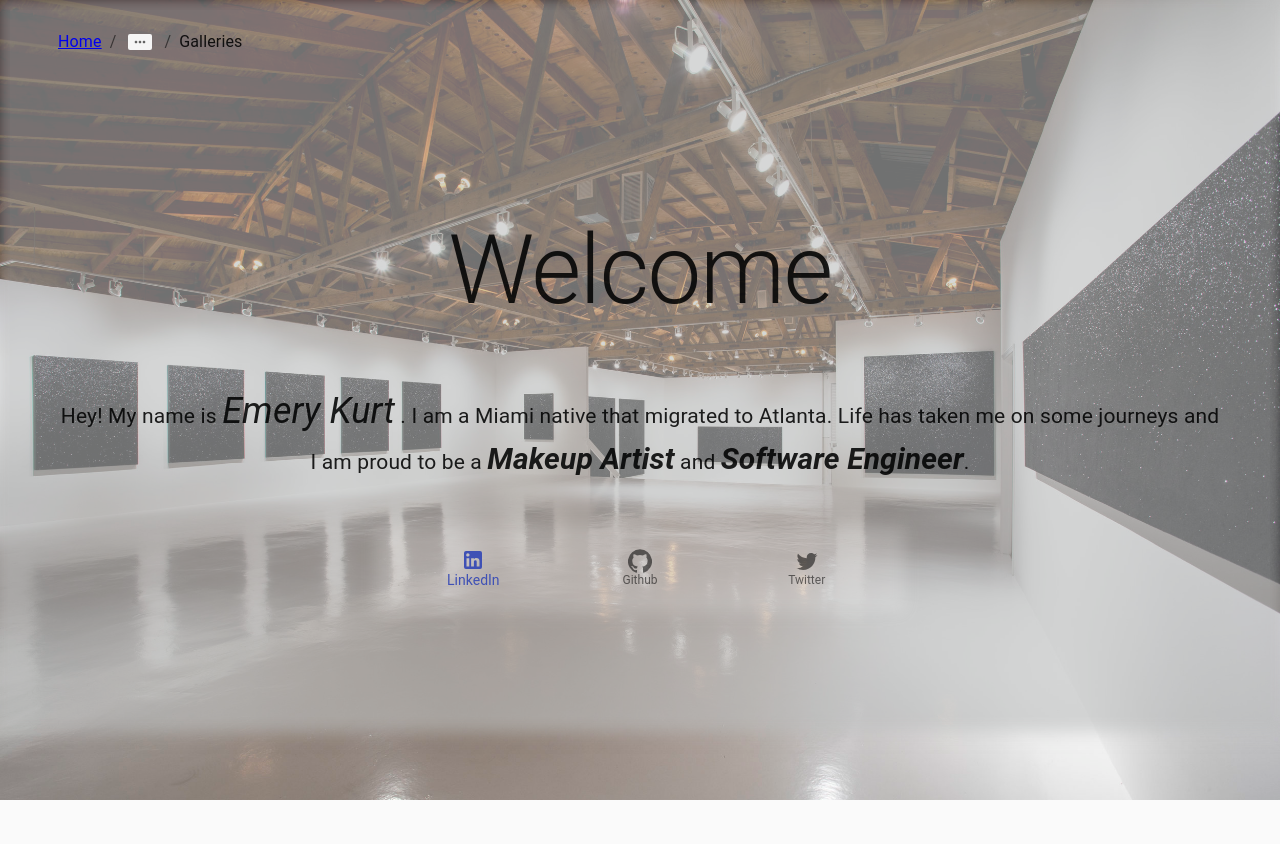
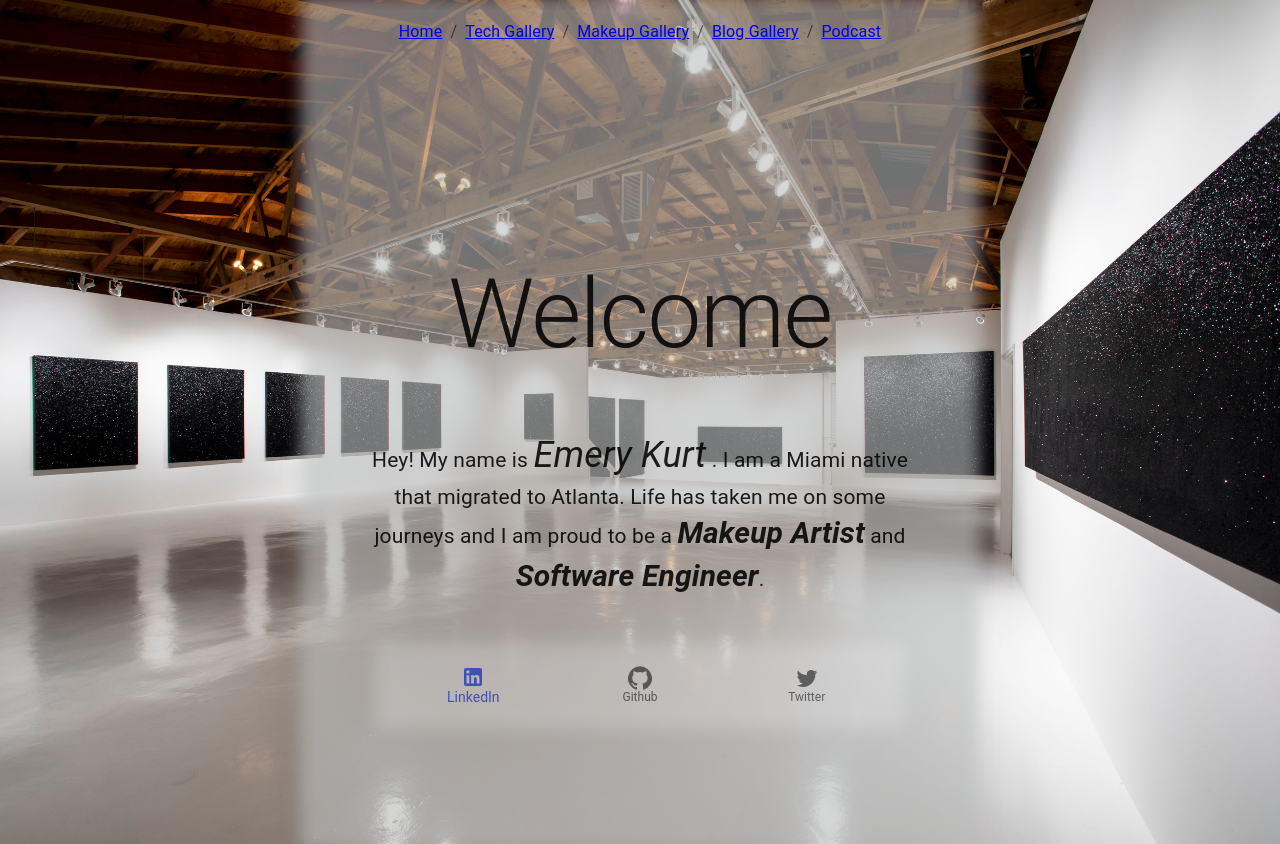
Before and after one commit to emerykurt/emery-kurt-portfolio, a React (Create React App) app: page / in a window 1280 px wide. Before the commit the page ends 800 px from the top, so only its background shows below. Built offline with nearby package versions, Linux system fonts and the light colour scheme.

Commit message:
implemented responsive styling

```diff
--- a/src/App.css
+++ b/src/App.css
@@ -41,6 +41,7 @@ body {
   display: flex;
   overflow-x: auto;
   white-space: wrap;
+  position: 'fixed';
   padding: 10px;
   flex-direction: column;
   align-items: center;
--- a/src/Landing/LandingPage.js
+++ b/src/Landing/LandingPage.js
@@ -9,7 +9,7 @@ export default function LandingPage() {
     return (
         <div align='center'>
             <br/><br/><br/><br/>
-            <Container style={{ background: 'rgb(187,188,189, 0)', boxShadow: '0 0 15px 15px rgb(187,188,189, 0)'}}>
+            <Container maxWidth="sm" style={{ background: 'rgb(187,188,189, 0)', boxShadow: '0 0 15px 15px rgb(187,188,189, 0)'}}>
             <br/><br/>
             <Typography variant= 'h1'>Welcome</Typography><br/><br/><br/>
             <Typography variant="p" style={{ fontSize: '21px'}} fontWeight="fontWeightMedium">
--- a/src/Makeup/CarterPhotoshoot/Carter.js
+++ /dev/null
@@ -1,10 +0,0 @@
-import React from 'react'
-import Photo from './photoreel'
-
-export default function Carter() {
-    return (
-        <div>
-            <Photo />
-        </div>
-    )
-}
--- a/src/Makeup/Makeup.js
+++ b/src/Makeup/Makeup.js
@@ -1,8 +1,8 @@
 import React from 'react';
 import Video from './Video'
-import WedShoot from './Wedding/Wedding'
-import Sky from './SkyPhotoshoot/Sky'
-import Carter from './CarterPhotoshoot/Carter'
+import Wedding from './Wedding/photoreel'
+import Sky from './SkyPhotoshoot/photoreel'
+import Carter from './CarterPhotoshoot/photoreel'
 
 export default function Makeup() {
     return (
@@ -10,7 +10,7 @@ export default function Makeup() {
             <br/><br/><br/>
             <Video/>
             <br/><br/><br/><br/><br/><br/>
-            <WedShoot />
+            <Wedding />
             <br/><br/><br/><br/><br/><br/>
             <Sky/>
             <br/><br/><br/><br/><br/><br/>
--- a/src/Makeup/SkyPhotoshoot/Sky.js
+++ /dev/null
@@ -1,10 +0,0 @@
-import React from 'react'
-import Photo from './photoreel'
-
-export default function Sky() {
-    return (
-        <div>
-            <Photo/>
-        </div>
-    )
-}
--- a/src/Makeup/Wedding/Wedding.js
+++ /dev/null
@@ -1,10 +0,0 @@
-import React from 'react';
-import Photos from './photoreel'
-
-export default function Wedding() {
-    return (
-        <div>
-            <Photos />
-        </div>
-    )
-}
--- a/src/NavBar/NavBar.js
+++ b/src/NavBar/NavBar.js
@@ -12,9 +12,20 @@ import Zoom from '@material-ui/core/Zoom';
 const useStyles = makeStyles((theme) => ({
     root: {
       position: 'fixed',
+      flexWrap: 'wrap',
       bottom: theme.spacing(2),
       right: theme.spacing(2),
     },
+    link: {
+      display: 'flex',
+      overflowX: 'auto',
+      whiteSpace: 'wrap',
+      position: 'fixed',
+      padding: '10px',
+      flexDirection: 'column',
+      alignItems: 'center',
+      justifyContent: 'center',
+    }
   }));
 
   function ScrollTop(props) {
@@ -50,12 +61,12 @@ const useStyles = makeStyles((theme) => ({
 
 
 export default function NavBar() {
+
     return (
         <React.Fragment >
             <CssBaseline />
-            <Toolbar id="back-to-top-anchor"  style={{ background: 'rgb(187,188,189, 0)'}}>
-              <NavLinks  />
-            </Toolbar>
+            <NavLinks />
+            <Toolbar id="back-to-top-anchor" />
             <ScrollTop>
             <Fab style={{ background: 'linear-gradient(to bottom, #808080 0%, #bbbcbd 100%'}}  size="medium" aria-label="scroll back to top">
             <KeyboardArrowUpIcon />
--- a/src/NavBar/NavLinks.js
+++ b/src/NavBar/NavLinks.js
@@ -1,15 +1,26 @@
 import React from 'react';
 import Breadcrumbs from '@material-ui/core/Breadcrumbs';
-import Typography from '@material-ui/core/Typography';
 import {NavLink} from 'react-router-dom';
+import { makeStyles } from '@material-ui/core/styles';
 
+const useStyles = makeStyles((theme) => ({
+
+  root: {
+    display: 'flex',
+    overflowX: 'auto',
+    whiteSpace: 'wrap',
+    padding: '10px',
+    flexDirection: 'column',
+    alignItems: 'center',
+    justifyContent: 'center',
+  }
+}));
 
 export default function NavLinks() {
+  const classes = useStyles();
   return (
-    <Breadcrumbs
-    maxItems={2}
-    aria-label="breadcrumb"
-    style={{ background: 'rgb(146, 148, 148, 0)'}}>
+    <div className={classes.root}>
+    <Breadcrumbs aria-label="breadcrumb">
         <NavLink to='/' color="inherit" href="#">
         Home
         </NavLink>
@@ -25,7 +36,7 @@ export default function NavLinks() {
         <NavLink to='/podcast' color="inherit" href="#">
           Podcast
         </NavLink>
-      <Typography color="textPrimary">Galleries</Typography>
     </Breadcrumbs>
+    </div>
   );
 }
```
Lines whose indentation alone changed are shown as unchanged.
